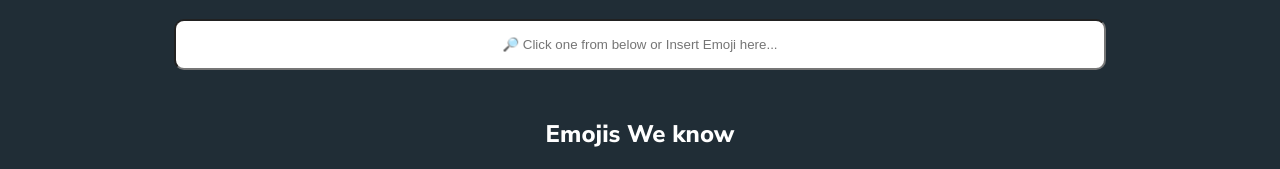
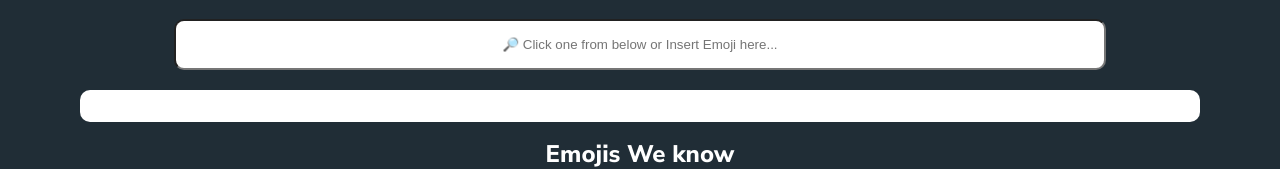
Before and after one commit to aneenajohn/Emoji-Interpreter, a React (Create React App) app: page / in a window 1280 px wide. Shown: the part 474-643 px from the top of the page. Built offline with nearby package versions, Linux system fonts and the light colour scheme.

Commit message:
Updated output style

```diff
--- a/src/styles.css
+++ b/src/styles.css
@@ -37,10 +37,15 @@ input {
 }
 
 #output {
+  margin-top: 20px;
+  display: block;
   padding: 1rem;
   font-weight: bolder;
   font-size: larger;
   box-sizing: border-box;
+  background-color: white;
+  border-radius: 10px;
+  color: #202d36;
 }
 
 .grid {
```
